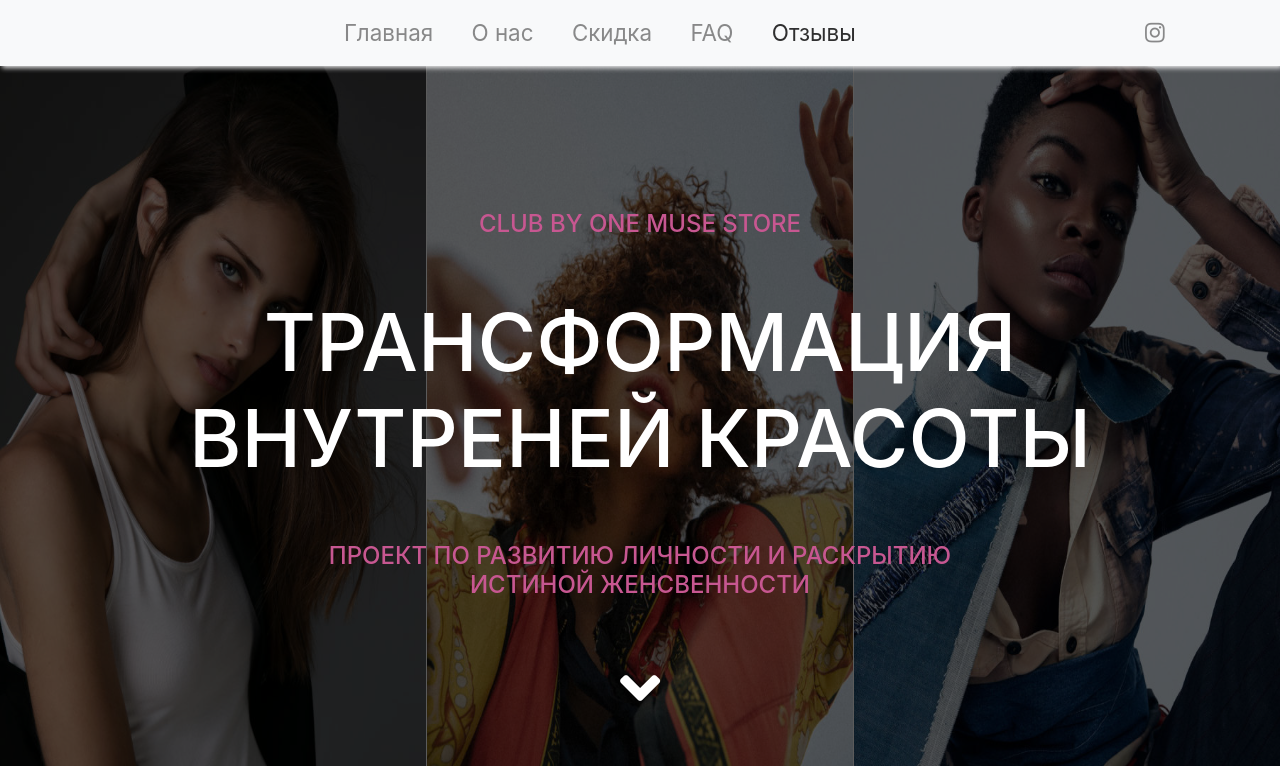
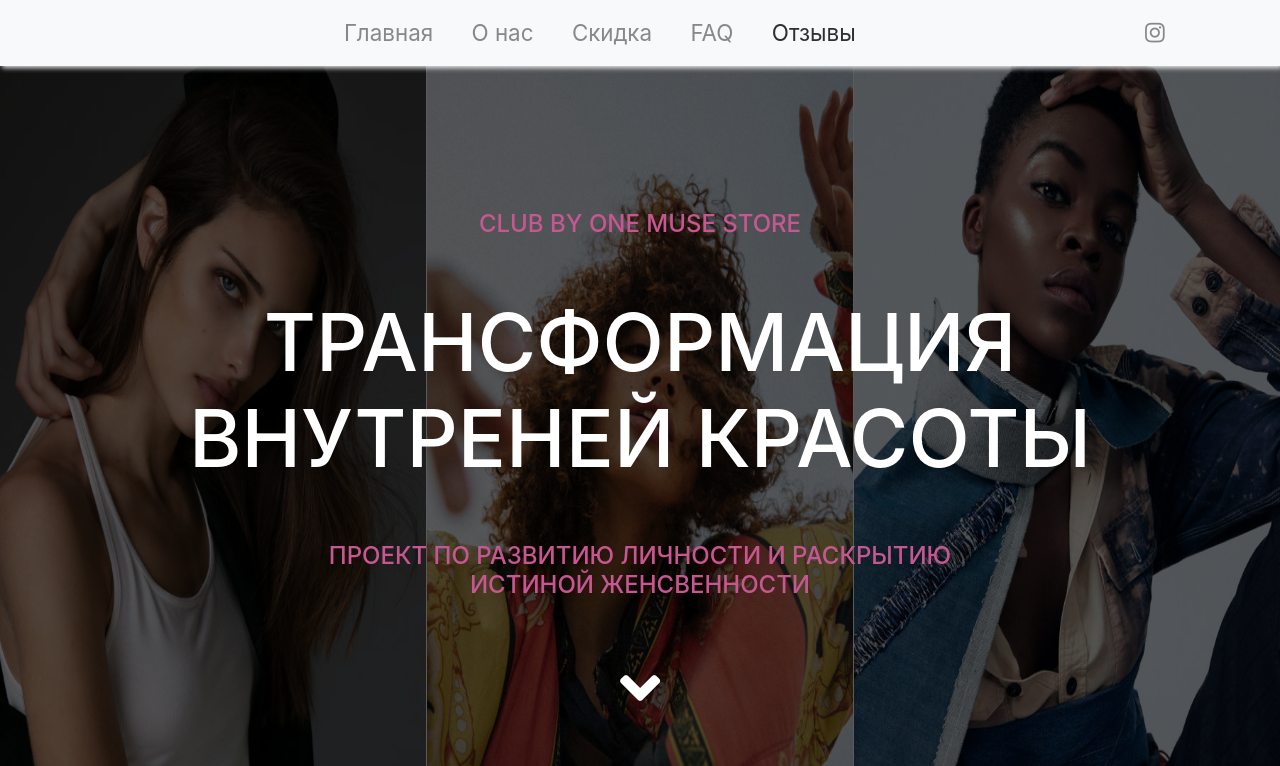
Before and after one commit to c0Rr0s10n/FemaleClubSite, a PHP site: page / in a window 1280 px wide. Shown: the top 766 px of the page. Run offline with PHP 8.4, Linux system fonts and the light colour scheme; some libraries are stand-ins or nearby versions; grey boxes are pictures that could not be loaded.

Commit message:
Made women taller

```diff
--- a/css/style.css
+++ b/css/style.css
@@ -14,12 +14,12 @@ body {
     padding-right: 1.4rem; }
 
 #header {
-  min-height: 700px;
+  min-height: 750px;
   position: relative;
   background-image: url(../img/girl3.jpeg), url(../img/girl1.jpeg), url(../img/girl2.jpeg);
   background-position: center, left, right;
   -webkit-background-size: cover;
-  background-size: 33.3% 700px;
+  background-size: 33.3% 750px;
   background-repeat: no-repeat; }
   #header .company-name {
     animation-duration: 1.3s; }
@@ -38,7 +38,7 @@ body {
   #header span {
     color: #c75791; }
   #header .black-overlay {
-    min-height: 700px;
+    min-height: 750px;
     background: rgba(0, 0, 0, 0.645);
     top: 0;
     left: 0;
--- a/index.html
+++ b/index.html
@@ -91,7 +91,7 @@
         <div class="video-background-holder">
           <div class="video-background-overlay"></div>
           <video playsinline="playsinline" autoplay="autoplay" muted="muted" loop="loop">
-                <source src="vid/luxury.mp4" type="video/mp4">
+                <source src="vid/luxury.mp4" type="video/mp4" class="">
             </video>
           <div class="video-background-content container h-100">
             <div class="d-flex h-100 text-center">
@@ -333,7 +333,7 @@
         </div>
       </div>
       <div class="row">
-        <div class="col-sm-5 col-10 m-auto wow fadeInUpBig">
+        <div class="col-sm-5 col-10 mx-auto wow fadeInUpBig">
           <div id="slider" class="carousel slide carousel-fade mb-5" data-ride="carousel">
             <ol class="carousel-indicators">
               <li class="active" data-target="#slider" data-slide-to="0"></li>
--- a/scss/style.scss
+++ b/scss/style.scss
@@ -28,12 +28,12 @@ body {
 }
 
 #header {
-    min-height: 700px;
+    min-height: 750px;
     position: relative;
     background-image: url(../img/girl3.jpeg), url(../img/girl1.jpeg), url(../img/girl2.jpeg);
     background-position: center, left, right;
     -webkit-background-size: cover;
-    background-size: 33.3% 700px;
+    background-size: 33.3% 750px;
     background-repeat: no-repeat;
 
     .company-name {
@@ -66,7 +66,7 @@ body {
     }
 
     .black-overlay {
-        min-height: 700px;
+        min-height: 750px;
         background: $black-overlay;
         top: 0;
         left: 0;
```
